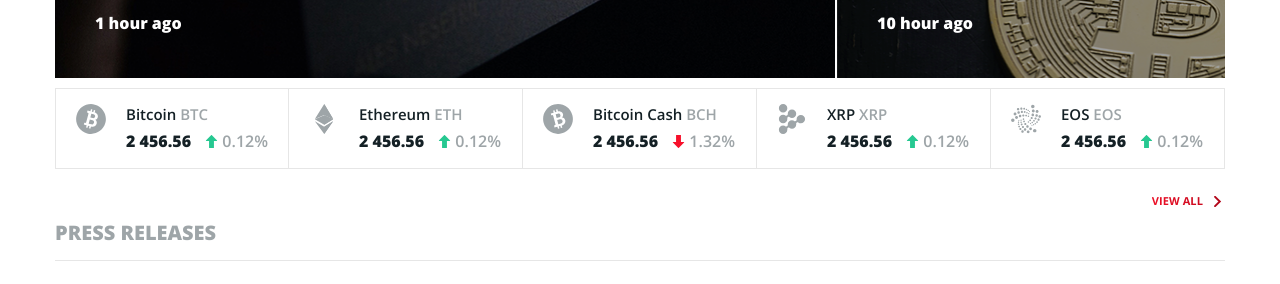
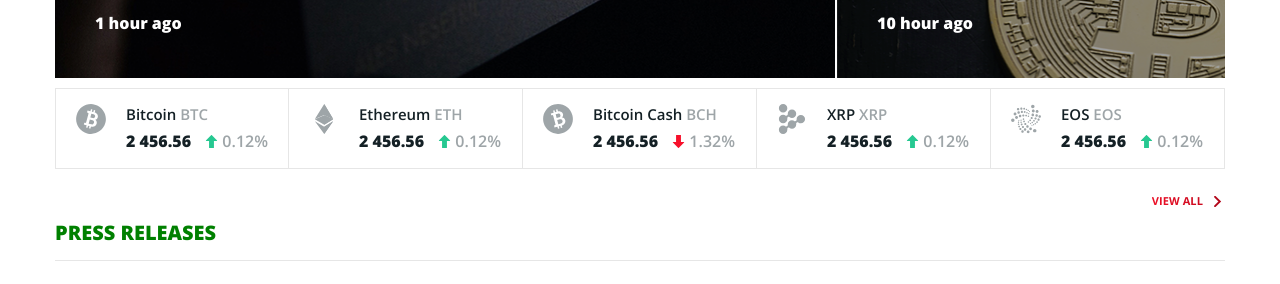
Before and after one commit to vyshalina/test-atom, a website: page app/index.html in a window 1280 px wide. Shown: the part 668-952 px from the top of the page. Drawn offline with nearby package versions, Linux system fonts and the light colour scheme; files that its build step writes are made by us from their sources; files whose address does not match are found by name.

Commit message:
Изменен текст заголовков на зеленый

```diff
--- a/app/scss/_modules.scss
+++ b/app/scss/_modules.scss
@@ -8,7 +8,7 @@
   color: transparent;
 }
 .main-title {
-	color: $f-main_light; @include font-type($main-font, 20px, 24px, 0); text-transform: uppercase; font-weight: 800;
+	color: green; @include font-type($main-font, 20px, 24px, 0); text-transform: uppercase; font-weight: 800;
 	width: 100%; padding-bottom: 15px;  margin-bottom: 30px;
 	border-bottom: 1px solid $main-border-color;
 	@include respond-from(md){font-size: 18px;}
```
Also changed, not shown: dist/css/main.css.
